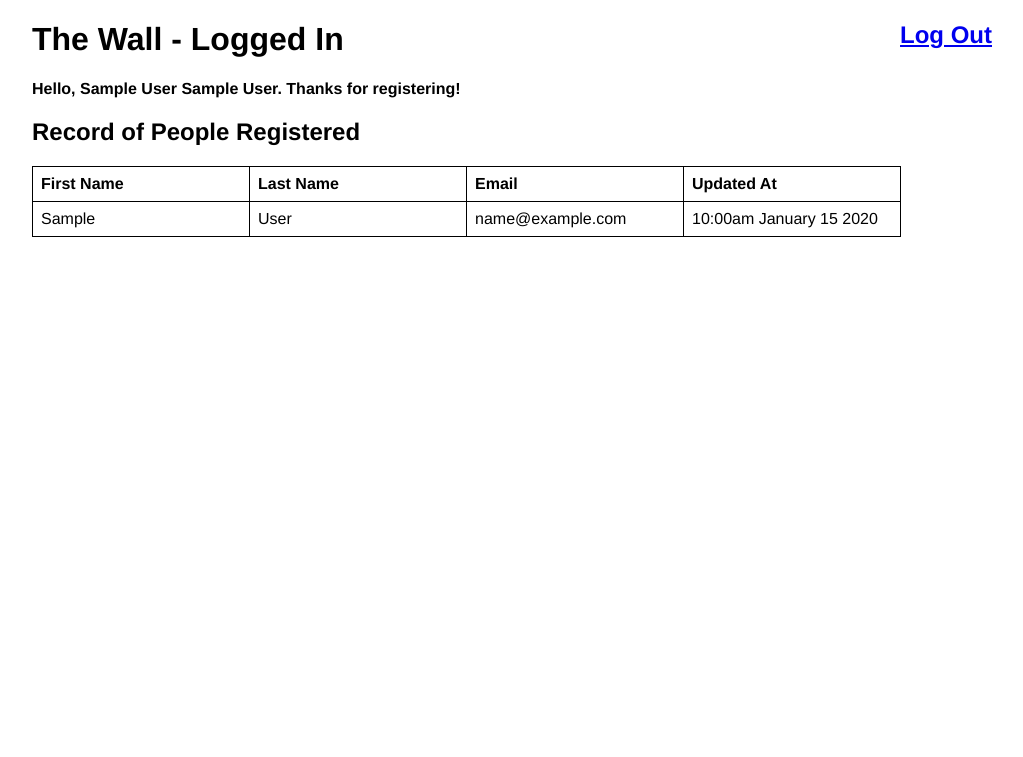
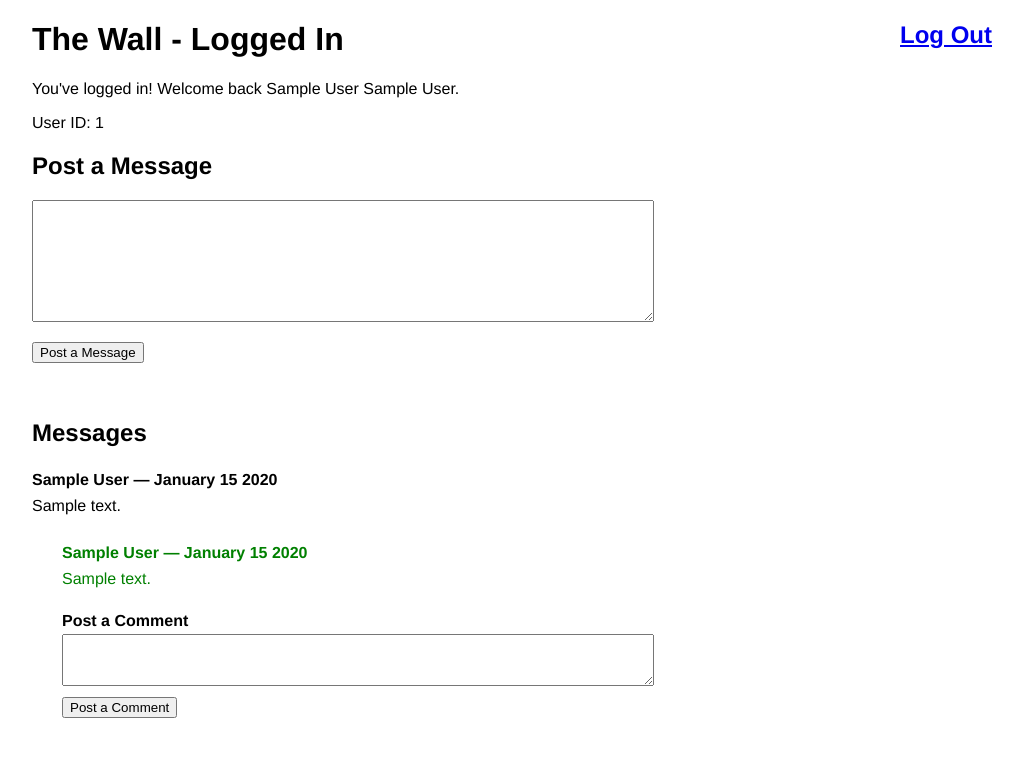
Before and after one commit to Hollyw00d/the-wall_coding-dojo, a PHP site: page /logged-in.php in a window 1280 px wide. Shown: the top 757 px of the page, without its empty margins (128-1151 px from the left). Run offline with PHP 8.4, Linux system fonts and the light colour scheme; the visitor is signed in with stand-in values (Sample User, id 1); tables that the repository leaves empty or names only in its code hold one stand-in row (values such as "Sample post").

Commit message:
assgnmnt done

```diff
--- a/css/styles.css
+++ b/css/styles.css
@@ -68,3 +68,33 @@ body {
     padding: 8px;
     width: 200px;
 }
+
+#message-form textarea {
+    height: 100px;
+    width: 580px;
+    font-size: 16px;
+    line-height: 30px;
+    padding: 10px 20px;
+}
+
+#messages-container {
+    padding: 20px 0 0;
+}
+
+.message {
+    line-height: 26px;
+    padding: 0 0 20px;
+}
+
+.comment {
+    padding: 5px 0 10px 30px;
+}
+
+.comment textarea {
+    width: 550px;
+    padding: 10px 20px;
+}
+
+.comment p {
+    color: green;
+}
--- a/logged-in.php
+++ b/logged-in.php
@@ -9,6 +9,16 @@ date_default_timezone_set('America/Los_Angeles');
 $select_query = "SELECT * FROM users";
 // Fetch function to display all data
 $users = fetch($select_query);
+
+/*
+Redirect peeps back to the home page if:
+- The registration form first_name, last_name session variables aren't set
+- OR, the login_success session variable isn't set
+*/
+if(!isset($_SESSION['user_id']))
+{
+    header('Location: index.php');
+}
 
 ?>
 <!doctype html>
@@ -25,42 +35,105 @@ $users = fetch($select_query);
     <h1>The Wall - Logged In<a class="log-out" href="includes/reset.php">Log Out</a></h1>
 
     <?php
-    if(isset($_SESSION['first_name']) || $_SESSION['last_name']) {
-    ?>
-        <p><strong>Hello, <?php echo $_SESSION['first_name'] . ' ' . $_SESSION['last_name'] ?>. Thanks for registering!</strong></p>
-    <?php
-    }
-    elseif(isset($_SESSION['login_success'])) {
+    if(isset($_SESSION['user_id'])) {
     ?>
         <p>You've logged in! Welcome back <?php echo $_SESSION['first_name_login'] . ' ' . $_SESSION['last_name_login']; ?>.</p>
+        <p>User ID: <?php echo $_SESSION['user_id']; ?></p>
+
     <?php
     }
     ?>
 
-    <h2>Record of People Registered</h2>
+    <h2>Post a Message</h2>
 
-    <table id="regisration-records">
-        <thead>
-            <tr>
-                <th>First Name</th>
-                <th>Last Name</th>
-                <th>Email</th>
-                <th>Updated At</th>
-            </tr>
-        </thead>
+    <form id="message-form" action="includes/process.php" method="post">
+        <input type="hidden" name="action" value="message"/>
+        <input type="hidden" name="id" value="<?php echo $_SESSION['user_id']; ?>"/>
+        <textarea name="post_message"></textarea>
+        <p><input type="submit" value="Post a Message"/></p>
+    </form>
 
-        <tbody>
+    <div class="errors">
+
         <?php
-        foreach(array_reverse($users) as $user)
+        if(isset($_SESSION['message_errors']))
         {
-            echo '<tr>
-                <td>' . $user['first_name'] . '</td><td>' .  $user['last_name'] . '</td><td>'. $user['email'] . '</td><td>'. date('g:ia F j Y', strtotime($user['updated_at'])) . '</td>
-            </tr>';
+
+            foreach($_SESSION['message_errors'] as $error)
+            {
+                echo "<p>$error</p>";
+            }
+
+            unset($_SESSION['message_errors']);
         }
         ?>
-        </tbody>
 
-    </table>
+    </div>
+
+    <?php
+    // Display messages if any exist in database
+    //$messages_query = "SELECT * FROM messages";
+
+    $messages_query = "SELECT messages.message, messages.updated_at, messages.id, users.first_name, users.last_name FROM messages LEFT JOIN users ON messages.user_id = users.id";
+
+    $messages = fetch($messages_query);
+
+    if($messages != NULL) {
+    ?>
+
+        <div id="messages-container">
+
+            <h2>Messages</h2>
+
+            <?php
+            foreach($messages as $message)
+            {
+            ?>
+
+                <div class="message"><strong><?php echo $message['first_name'] . ' ' . $message['last_name'] . ' &mdash; ' . date('F j Y', strtotime($message['updated_at'])); ?></strong><br /><?php echo $message['message']; ?>&nbsp;<br />
+
+
+                      <div class="comment">
+
+                        <?php
+                        // Select query display data from the comments table
+                        // with the correct message_id value
+
+                        // $comments_query = "SELECT messages.message, comments.message_id, comments.comment FROM messages LEFT JOIN comments ON messages.id = comments.message_id WHERE comments.message_id = {$message['id']}";
+
+                        $comments_query = "SELECT users.first_name, users.last_name, messages.message, messages.id, comments.comment, comments.id, comments.updated_at FROM users LEFT JOIN messages ON users.id = messages.user_id LEFT JOIN comments ON messages.id = comments.message_id WHERE comments.message_id = {$message['id']}";
+
+                        // Fetch function to display all data
+                        $comments = fetch($comments_query);
+
+                        foreach($comments as $comment)
+                        {
+                        ?>
+                            <p><strong><?php echo $comment['first_name'] . ' ' . $comment['last_name']; ?> &mdash; <?php echo date('F j Y', strtotime($comment['updated_at'])); ?></strong><br /><?php echo $comment['comment']; ?></p>
+                        <?php
+                        }
+                        ?>
+
+                          <form id="comment-form" action="includes/process.php" method="post">
+                              <input type="hidden" name="action" value="comment"/>
+                              <input type="hidden" name="id" value="<?php echo $message['id']; ?>"/>
+                              <strong>Post a Comment</strong><br />
+                              <textarea name="post_comment"></textarea><br />
+                              <input type="submit" value="Post a Comment"/>
+                          </form>
+
+                      </div>
+
+                </div>
+            <?php
+            }
+            ?>
+
+        </div>
+
+    <?php
+    }
+    ?>
 
 </div>
 
```
Also changed, not shown: includes/process.php (+99 -5 lines), index.php (+12 -2 lines).
